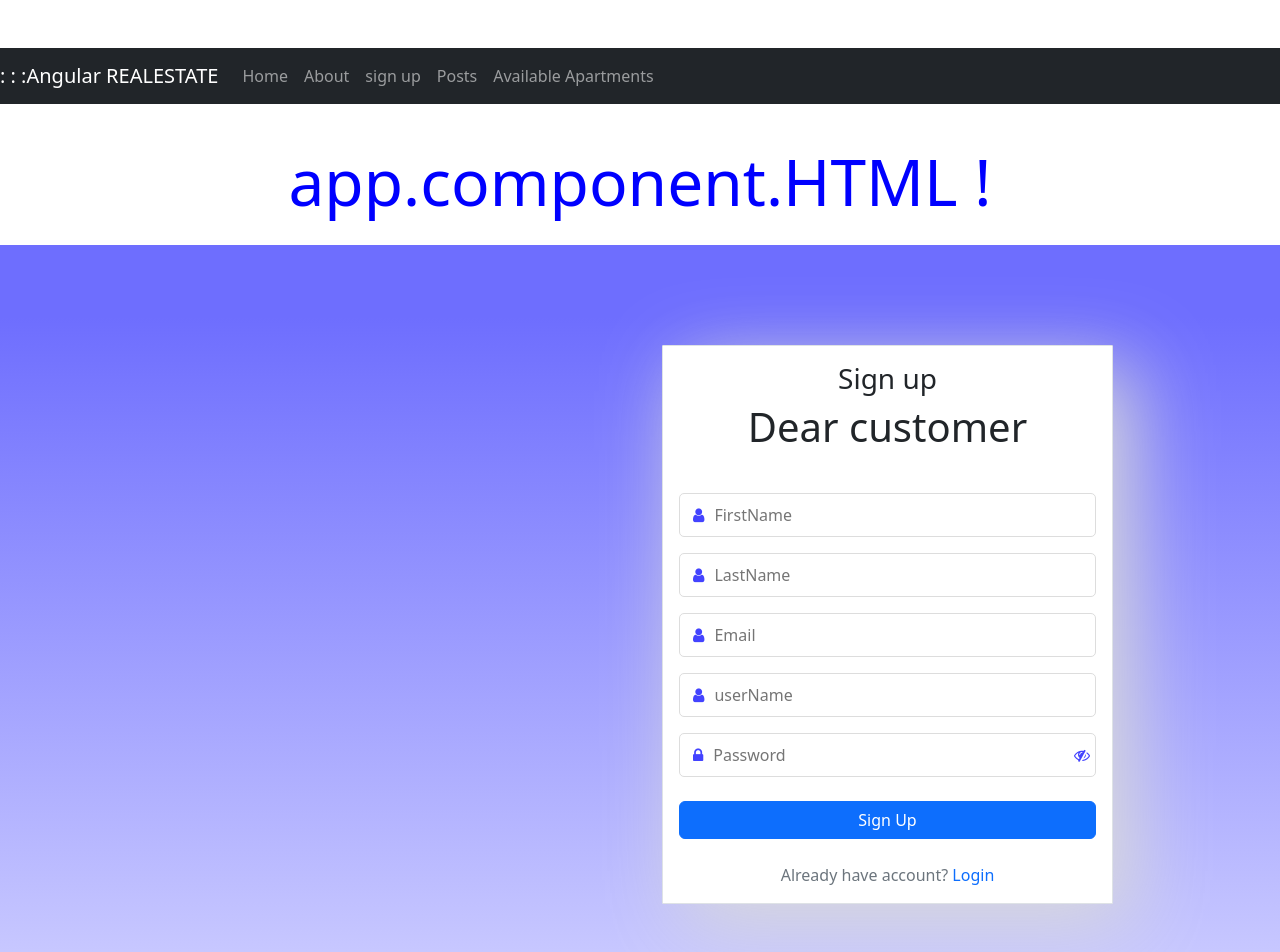
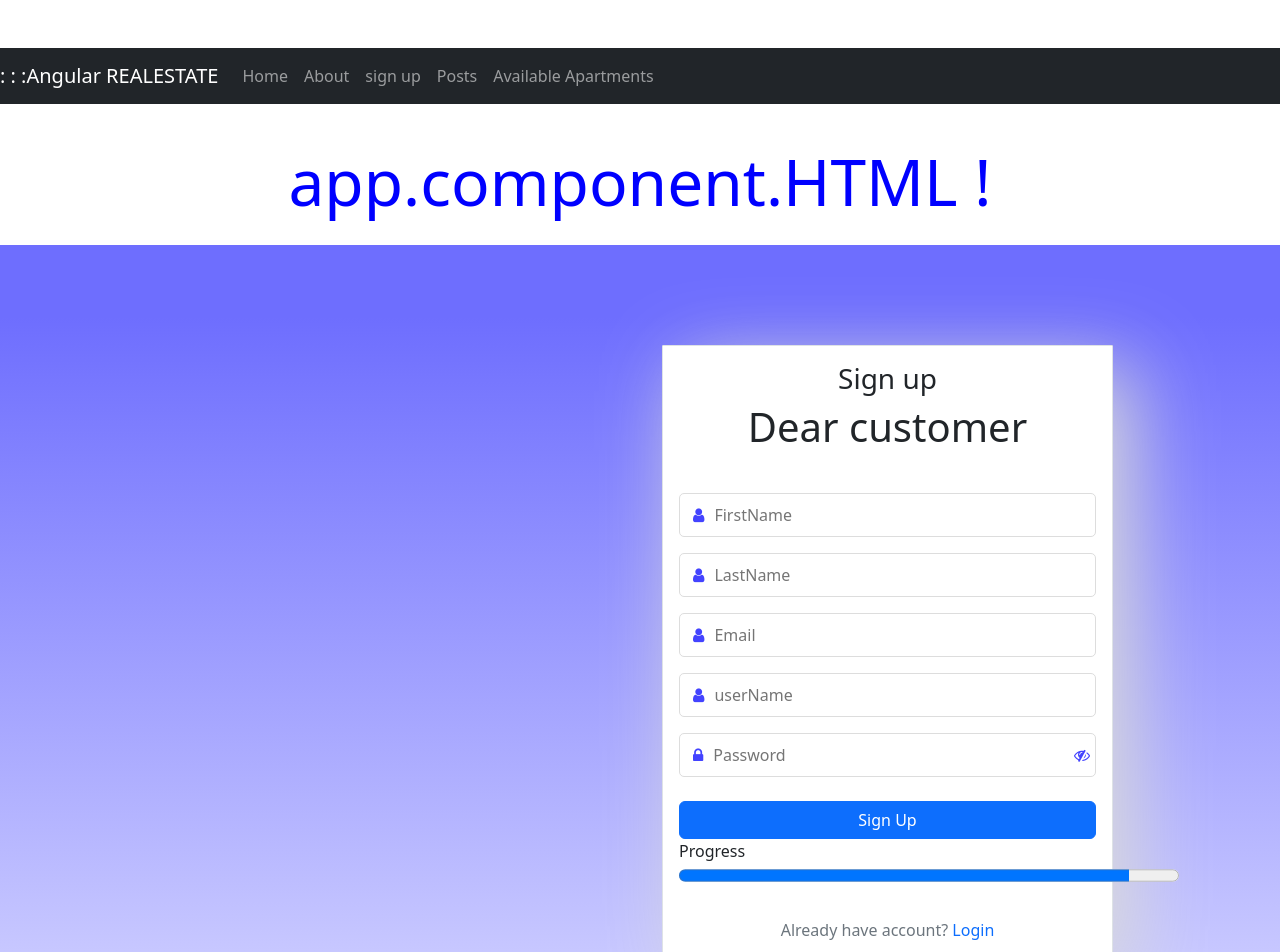
Before and after one commit to MaxJokar/Angular--.Net-Core-Login---SignUp-Page-complete-Authentication---Authorization, an Angular app: page /signup in a window 1280 px wide. Shown: the top 952 px of the page. Built offline with nearby package versions, Linux system fonts and the light colour scheme.

Commit message:
SignUp Progress Bar Done

```diff
--- a/src/app/components/signup/signup.component.html
+++ b/src/app/components/signup/signup.component.html
@@ -67,6 +67,12 @@
 
 
                         <button type="submit" class="btn btn-primary btn-block mt-4 w-100" (click)="onSignup()">Sign Up</button>
+
+                        <label for="file">Progress</label>
+                        <progress  style="width: 500px; height:25px" value="90" max="100"></progress>
+
+
+
                         <div class="text-center pt-4 text-muted"> Already have account? <a id="forget" routerLink="/login">Login </a></div>
                     </form>
                 </div>
--- a/src/app/components/signup/signup.component.ts
+++ b/src/app/components/signup/signup.component.ts
@@ -19,7 +19,7 @@ export class SignupComponent {
 
 
 
-
+fileStatus = { status: '', percentage:0 } ;
 
   // inject AuthService to do API call
   constructor(private fb:FormBuilder, private auth: AuthService, private router: Router) {}
@@ -62,9 +62,11 @@ export class SignupComponent {
           alert(res.message);
 
           this.signUpForm.reset();
+          this.fileStatus.percentage = res.loaded / res.type;
           // if the sign up is success we can login & show on Dashboard Component
           // we are sending to the login page
           this.router.navigate(['login']);
+
         })
 
         ,error:(err=>{
```
